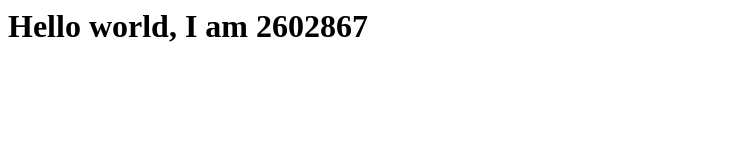
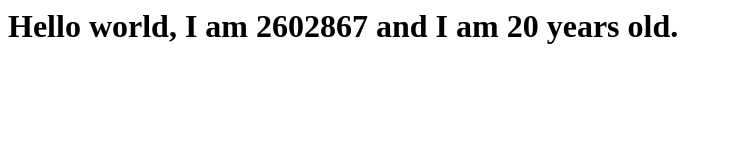
Before and after one commit to Jaishil-Patel/Lab, a plain HTML site: page index.html in a window 1280 px wide. Shown: the whole page, without its empty margins (0-732 px from the left). Drawn offline with Linux system fonts and the light colour scheme.

Commit message:
feat: Initial commit with student files

```diff
--- a/index.html
+++ b/index.html
@@ -1 +1 @@
-<h1>Hello world, I am 2602867
+<h1>Hello world, I am 2602867 and I am 20 years old.
```
